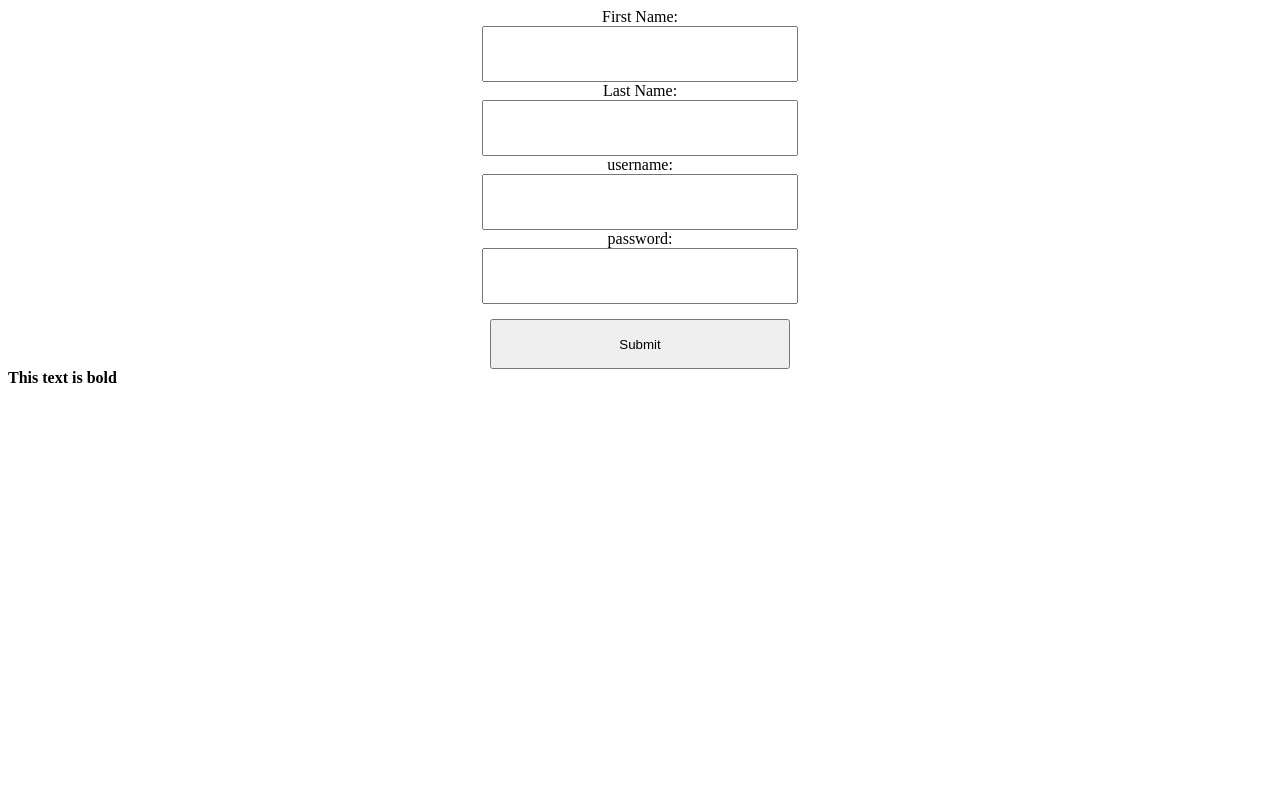
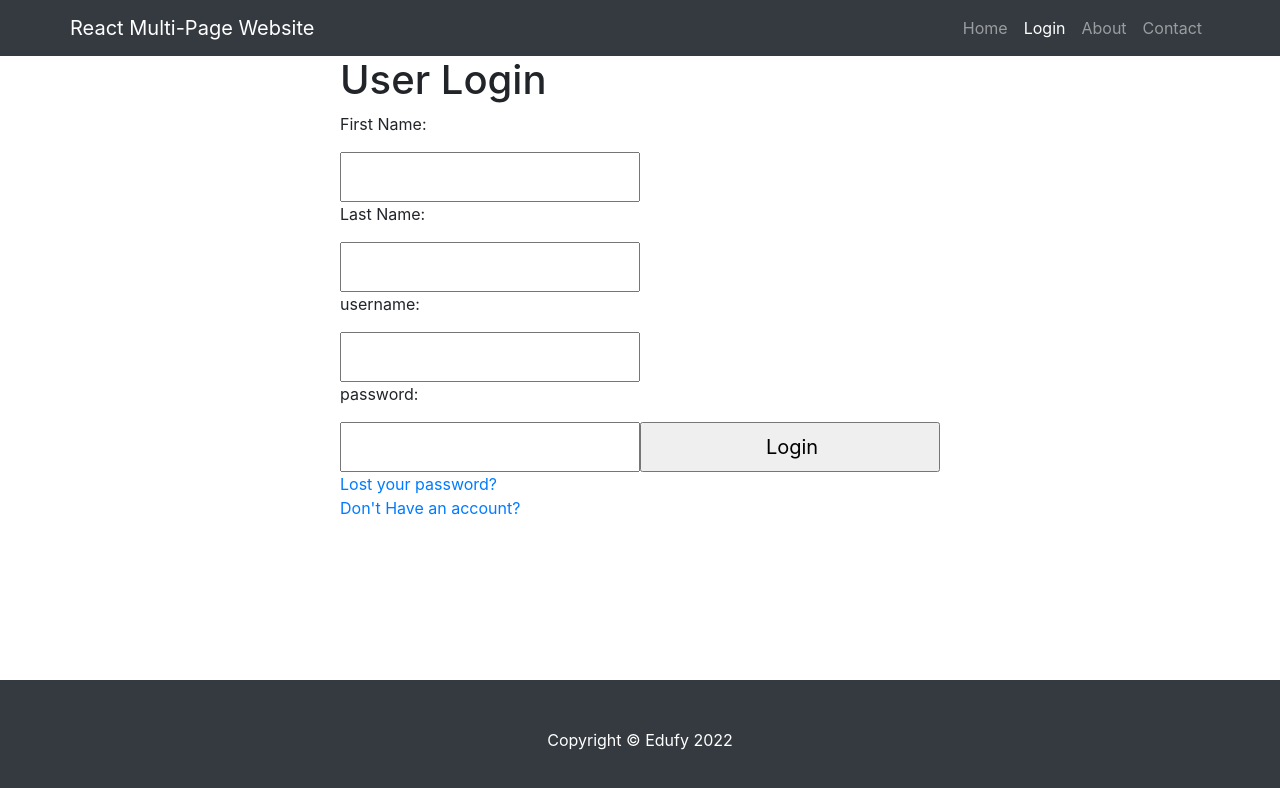
Before and after one commit to melo-02/EdufyClient, a React (Create React App) app: page /login in a window 1280 px wide. Shown: the top 788 px of the page. Built offline with nearby package versions, Linux system fonts and the light colour scheme.

Commit message:
Merge branch 'main' of https://github.com/lach9859/EdufyClient

```diff
--- a/package.json
+++ b/package.json
@@ -9,6 +9,7 @@
     "axios": "^0.26.0",
     "react": "^17.0.2",
     "react-dom": "^17.0.2",
+    "react-router-dom": "^6.2.2",
     "react-scripts": "5.0.0",
     "web-vitals": "^2.1.4"
   },
--- a/public/index.html
+++ b/public/index.html
@@ -9,37 +9,14 @@
       name="description"
       content="Web site created using create-react-app"
     />
-    <link rel="apple-touch-icon" href="%PUBLIC_URL%/logo192.png" />
-    <!--
-      manifest.json provides metadata used when your web app is installed on a
-      user's mobile device or desktop. See https://developers.google.com/web/fundamentals/web-app-manifest/
-    -->
-    <link rel="manifest" href="%PUBLIC_URL%/manifest.json" />
-    <!--
-      Notice the use of %PUBLIC_URL% in the tags above.
-      It will be replaced with the URL of the `public` folder during the build.
-      Only files inside the `public` folder can be referenced from the HTML.
-
-      Unlike "/favicon.ico" or "favicon.ico", "%PUBLIC_URL%/favicon.ico" will
-      work correctly both with client-side routing and a non-root public URL.
-      Learn how to configure a non-root public URL by running `npm run build`.
-    -->
+    <link
+      rel="stylesheet"
+      href="https://stackpath.bootstrapcdn.com/bootstrap/4.3.1/css/bootstrap.min.css"
+    />
     <title>React App</title>
   </head>
   <body>
     <noscript>You need to enable JavaScript to run this app.</noscript>
     <div id="root"></div>
-
-    <b>This text is bold</b>
-    <!--
-      This HTML file is a template.
-      If you open it directly in the browser, you will see an empty page.
-
-      You can add webfonts, meta tags, or analytics to this file.
-      The build step will place the bundled scripts into the <body> tag.
-
-      To begin the development, run `npm start` or `yarn start`.
-      To create a production bundle, use `npm run build` or `yarn build`.
-    -->
   </body>
 </html>
--- a/src/App.js
+++ /dev/null
@@ -1,60 +0,0 @@
-import './App.css';
-import { useState } from 'react';
-import Axios from 'axios'
-
-function App() {
-
-  const [fName, setfName] = useState("");
-  const [lName, setlName] = useState("");
-  const [username, setUsername] = useState("");
-  const [password, setPassword] = useState("");
-
-  const displayInfo = () => {
-    console.log(fName + lName + username);
-  }
-
-  const addUser = () => {
-    Axios.post('https://edufy-by-edufiers.herokuapp.com/create', {
-      fName: fName,
-      lName: lName,
-      username: username,
-      password: password
-    }).then(()=> {
-      console.log("success");
-    });
-  };
-
-  return (
-    <div className="App">
-      <div className="Info">
-        <label>First Name:</label>
-        <input type="text"
-        onChange={(event) => {
-          setfName(event.target.value)
-          }}
-        />
-        <label>Last Name:</label>
-        <input type="text"
-        onChange={(event) => {
-          setlName(event.target.value)
-          }}
-        />
-        <label>username:</label>
-        <input type="text"
-        onChange={(event) => {
-          setUsername(event.target.value)
-          }}
-        />
-        <label>password:</label>
-        <input type="text"
-        onChange={(event) => {
-          setPassword(event.target.value)
-          }}
-        />
-        <button onClick={addUser}>Submit</button>
-      </div>
-    </div>
-  );
-}
-
-export default App;
--- /dev/null
+++ b/src/Pages/Footer.jsx
@@ -0,0 +1,17 @@
+import React from "react";
+
+function Footer() {
+  return (
+    <div className="footer">
+      <footer class="py-5 bg-dark fixed-bottom">
+        <div class="container">
+          <p class="m-0 text-center text-white">
+            Copyright &copy; Edufy 2022
+          </p>
+        </div>
+      </footer>
+    </div>
+  );
+}
+
+export default Footer;
--- /dev/null
+++ b/src/Pages/Home.jsx
@@ -0,0 +1,28 @@
+
+import React from "react";
+
+function Home() {
+  return (
+    <div className="home">
+      <div class="container">
+        <div class="row align-items-center my-5">
+          <div class="col-lg-7">
+            <img
+              class="img-fluid rounded mb-4 mb-lg-0"
+              src="http://placehold.it/900x400"
+              alt=""
+            />
+          </div>
+          <div class="col-lg-5">
+            <h1 class="font-weight-light">Home</h1>
+            <p>
+              EDUFYING
+            </p>
+          </div>
+        </div>
+      </div>
+    </div>
+  );
+}
+
+export default Home;
--- /dev/null
+++ b/src/Pages/Login.jsx
@@ -0,0 +1,84 @@
+import React from "react";
+
+import '../App.css';
+import { useState } from 'react';
+import Axios from 'axios'
+
+function Login() {
+
+  const [fName, setfName] = useState("");
+  const [lName, setlName] = useState("");
+  const [username, setUsername] = useState("");
+  const [password, setPassword] = useState("");
+
+  const displayInfo = () => {
+    console.log(fName + lName + username);
+  }
+
+  const addUser = () => {
+    Axios.post('https://edufy-by-edufiers.herokuapp.com/create', {
+      fName: fName,
+      lName: lName,
+      username: username,
+      password: password
+    }).then(()=> {
+      console.log("success");
+    });
+  };
+
+  return (
+    <div className="App">
+      <div className="Info">
+
+      <head>
+        <title> Login Form </title>
+      </head>
+          <body>
+            <div class = "loginbox">
+
+              <h1>User Login</h1>
+              <form>
+                <p>First Name:</p>
+                <input type="text"
+                onChange={(event) => {
+                  setfName(event.target.value)
+                  }}
+                />
+                <p>Last Name:</p>
+
+                <input type="text"
+                onChange={(event) => {
+                  setlName(event.target.value)
+                  }}
+                />
+
+                <p>username:</p>
+
+                <input type="text"
+                onChange={(event) => {
+                  setUsername(event.target.value)
+                  }}
+                />
+
+                <p>password:</p>
+
+                <input type="password"
+                onChange={(event) => {
+                  setPassword(event.target.value)
+                  }}
+                />
+
+              <input type = "button" onClick={addUser} name="" value="Login"></input>
+
+              </form>
+              <a href ="#"> Lost your password? </a><br></br>
+              <a href ="#"> Don't Have an account? </a><br></br>
+            </div>
+          </body>
+
+      </div>
+    </div>
+  );
+}
+
+export default Login;
--- /dev/null
+++ b/src/Pages/Navigation.jsx
@@ -0,0 +1,44 @@
+import React from "react";
+import { NavLink } from "react-router-dom";
+
+function Navigation() {
+  return (
+    <div className="navigation">
+      <nav className="navbar navbar-expand navbar-dark bg-dark">
+        <div className="container">
+          <NavLink className="navbar-brand" to="/">
+            React Multi-Page Website
+          </NavLink>
+          <div>
+            <ul className="navbar-nav ml-auto">
+              <li className="nav-item">
+                <NavLink className="nav-link" to="/">
+                  Home
+                  <span className="sr-only">(current)</span>
+                </NavLink>
+              </li>
+              <li className="nav-item">
+                <NavLink className="nav-link" to="/login">
+                  Login
+                  <span className="sr-only">(current)</span>
+                </NavLink>
+              </li>
+              <li className="nav-item">
+                <NavLink className="nav-link" to="/about">
+                  About
+                </NavLink>
+              </li>
+              <li className="nav-item">
+                <NavLink className="nav-link" to="/contact">
+                  Contact
+                </NavLink>
+              </li>
+            </ul>
+          </div>
+        </div>
+      </nav>
+    </div>
+  );
+}
+
+export default Navigation;
--- /dev/null
+++ b/src/Pages/index.js
@@ -0,0 +1,4 @@
+export { default as Navigation } from "./Navigation";
+export { default as Footer } from "./Footer";
+export { default as Home } from "./Home";
+export { default as Login } from "./Login";
--- a/src/index.js
+++ b/src/index.js
@@ -1,14 +1,30 @@
 import React from 'react';
 import ReactDOM from 'react-dom';
-import App from './App';
+import { BrowserRouter as Router, Route, Routes } from "react-router-dom";
+import {
+  Navigation,
+  Footer,
+  Home,
+  Login
+} from "./Pages";
 import reportWebVitals from './reportWebVitals';
 
 ReactDOM.render(
-  <React.StrictMode>
-    <App />
-  </React.StrictMode>,
-  document.getElementById('root')
+  <Router>
+    <Navigation />
+    <Routes>
+      <Route path="/" element={<Home />} />
+      <Route path="/login" element={<Login />} />
+    </Routes>
+    <Footer />
+  </Router>,
+
+  document.getElementById("root")
 );
+
+
+
+
 
 // If you want to start measuring performance in your app, pass a function
 // to log results (for example: reportWebVitals(console.log))
```
Also changed, not shown: 1 other file (tests, documents, lock files or other folders).
